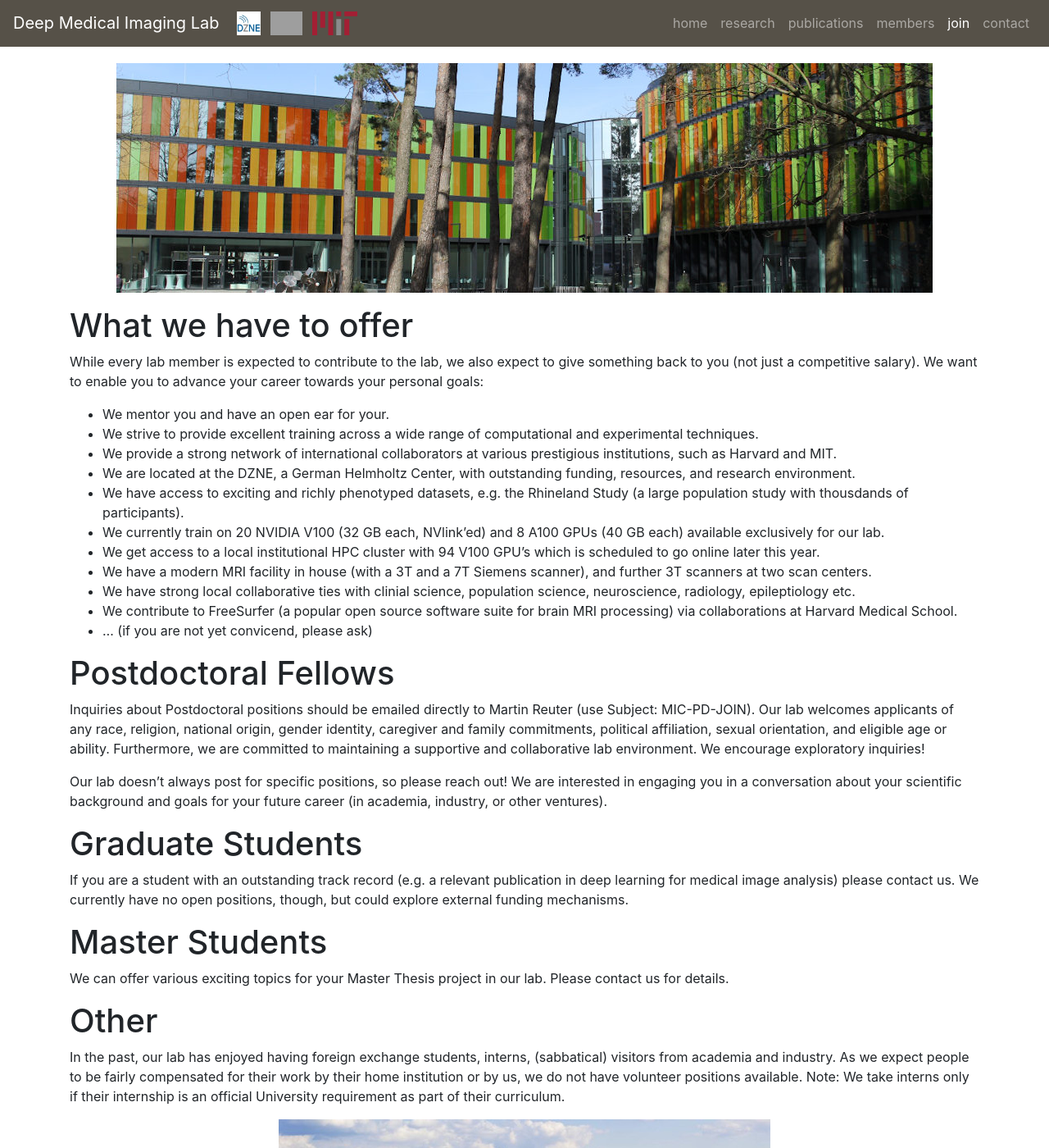
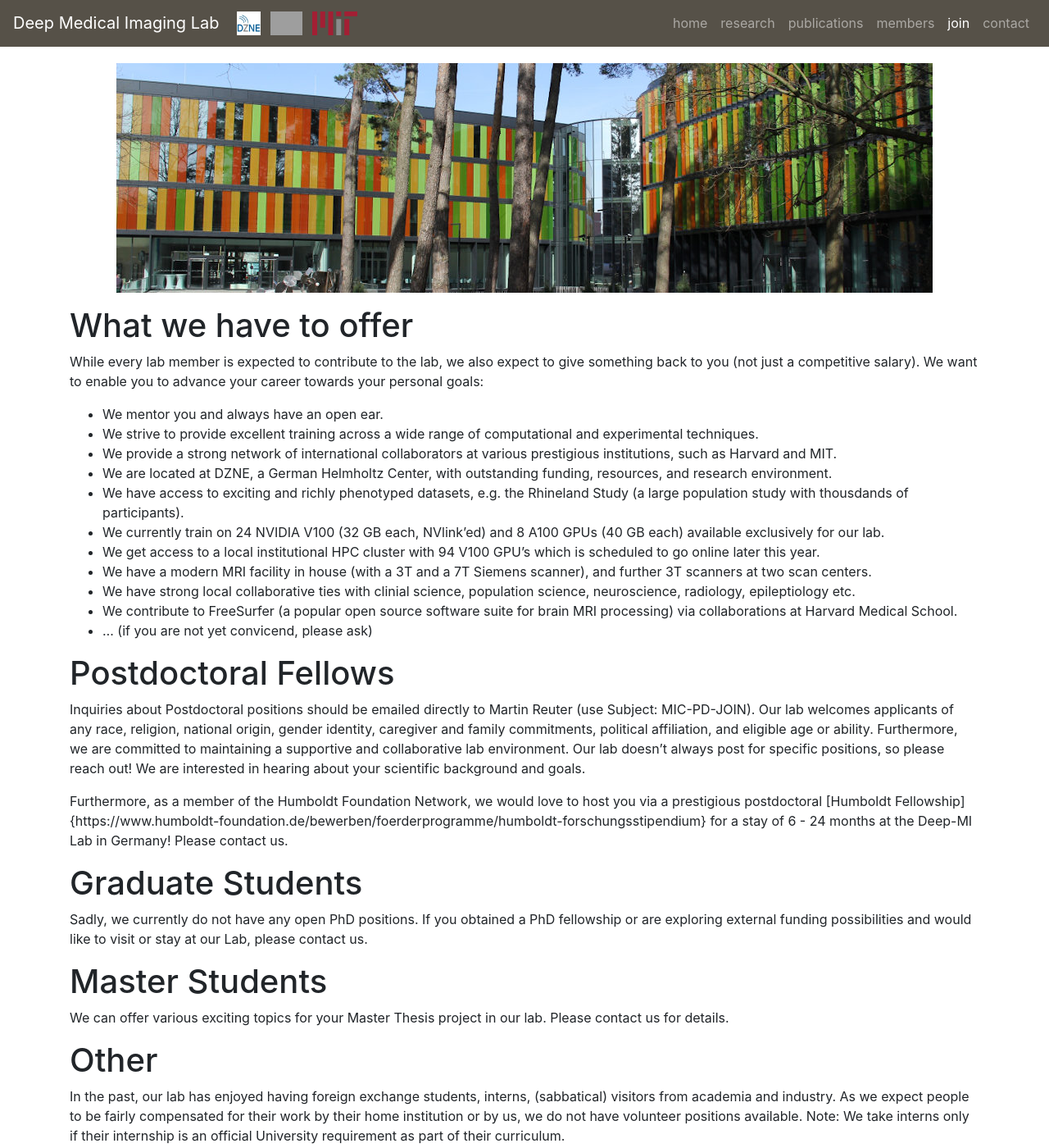
Before and after one commit to Deep-MI/Deep-MI.github.io, a Jekyll site: the page built from join/index.md, in a window 1280 px wide and 1400 px high. Shown: the whole window at 82% size. Built offline with Jekyll 4.4.1, drawn with Linux system fonts in a browser that asks for light colours; nearby versions of some CDN libraries; comment, search, counter and statistics services are not loaded; grey boxes are pictures that could not be loaded.

Commit message:
Update index.md

```diff
--- a/join/index.md
+++ b/join/index.md
@@ -14,12 +14,12 @@
 
 While every lab member is expected to contribute to the lab, we also expect to give something back to you (not just a competitive salary). We want to enable you to advance your career towards your personal goals:
 
-- We mentor you and have an open ear for your.
+- We mentor you and always have an open ear.
 - We strive to provide excellent training across a wide range of computational and experimental techniques.
 - We provide a strong network of international collaborators at various prestigious institutions, such as Harvard and MIT.
-- We are located at the DZNE, a German Helmholtz Center, with outstanding funding, resources, and research environment.
+- We are located at DZNE, a German Helmholtz Center, with outstanding funding, resources, and research environment.
 - We have access to exciting and richly phenotyped datasets, e.g. the Rhineland Study (a large population study with thousdands of participants).
-- We currently train on 20 NVIDIA V100 (32 GB each, NVlink'ed) and 8 A100 GPUs (40 GB each) available exclusively for our lab.
+- We currently train on 24 NVIDIA V100 (32 GB each, NVlink'ed) and 8 A100 GPUs (40 GB each) available exclusively for our lab.
 - We get access to a local institutional HPC cluster with 94 V100 GPU's which is scheduled to go online later this year.
 - We have a modern MRI facility in house (with a 3T and a 7T Siemens scanner), and further 3T scanners at two scan centers.
 - We have strong local collaborative ties with clinial science, population science, neuroscience, radiology, epileptiology etc.
@@ -28,13 +28,13 @@
 
 # Postdoctoral Fellows
 
-Inquiries about Postdoctoral positions should be emailed directly to Martin Reuter (use Subject: MIC-PD-JOIN). Our lab welcomes applicants of any race, religion, national origin, gender identity, caregiver and family commitments, political affiliation, sexual orientation, and eligible age or ability. Furthermore, we are committed to maintaining a supportive and collaborative lab environment. We encourage exploratory inquiries!
+Inquiries about Postdoctoral positions should be emailed directly to Martin Reuter (use Subject: MIC-PD-JOIN). Our lab welcomes applicants of any race, religion, national origin, gender identity, caregiver and family commitments, political affiliation, and eligible age or ability. Furthermore, we are committed to maintaining a supportive and collaborative lab environment. Our lab doesn’t always post for specific positions, so please reach out! We are interested in hearing about your scientific background and goals.
 
-Our lab doesn’t always post for specific positions, so please reach out! We are interested in engaging you in a conversation about your scientific background and goals for your future career (in academia, industry, or other ventures).
+Furthermore, as a member of the Humboldt Foundation Network, we would love to host you via a prestigious postdoctoral [Humboldt Fellowship]{https://www.humboldt-foundation.de/bewerben/foerderprogramme/humboldt-forschungsstipendium} for a stay of 6 - 24 months at the Deep-MI Lab in Germany! Please contact us.
 
 # Graduate Students
 
-If you are a student with an outstanding track record (e.g. a relevant publication in deep learning for medical image analysis) please contact us. We currently have no open positions, though, but could explore external funding mechanisms.
+Sadly, we currently do not have any open PhD positions. If you obtained a PhD fellowship or are exploring external funding possibilities and would like to visit or stay at our Lab, please contact us.
 
 # Master Students
 
```
